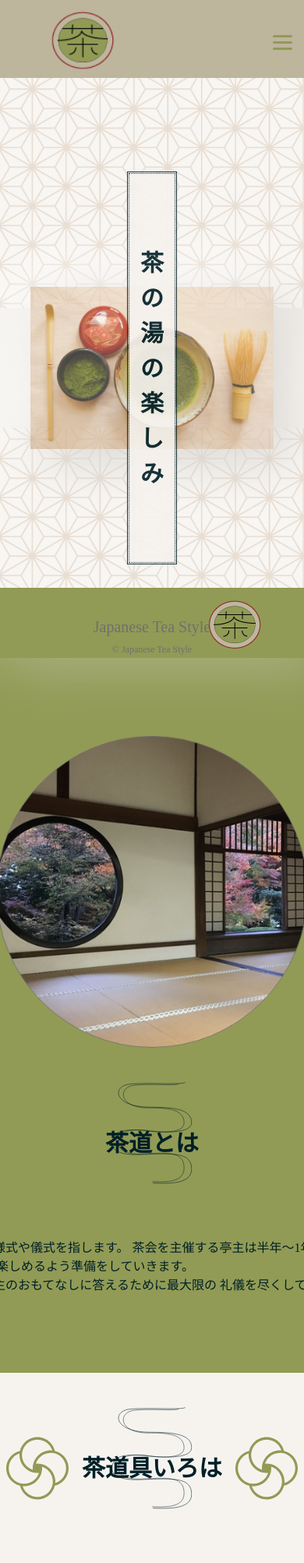
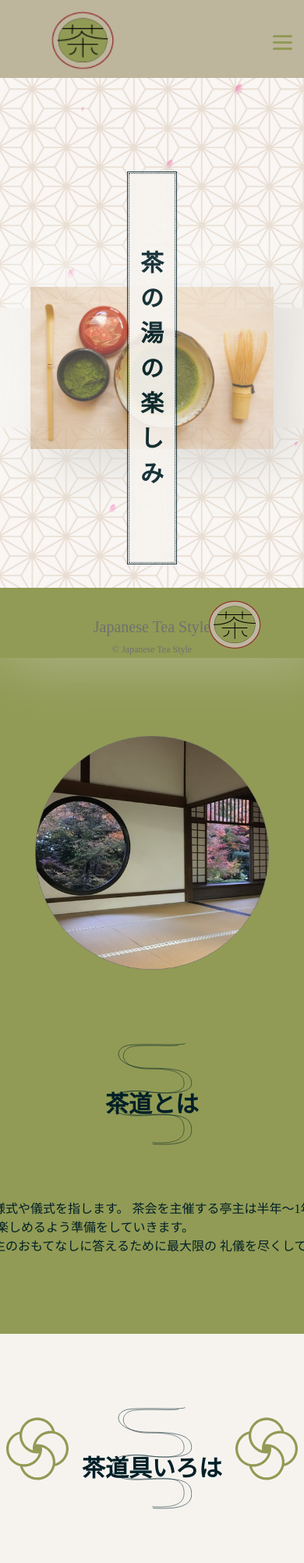
Before and after one commit to satokofuwa/tea, a PHP site: page / in a window 390 px wide; the page is wider, and only the part inside the window is pictured. Shown: the top 2005 px of that part at 78% size. Run offline with PHP 8.4, Linux system fonts and the light colour scheme; some libraries are stand-ins or nearby versions; some web fonts are replaced.

Commit message:
sweet-list 画像サイズ変更

```diff
--- a/css/style.css
+++ b/css/style.css
@@ -233,7 +233,7 @@
   /* font-family: HannariMincho; */
   font-family: aoyagireisyosimo_otf;
   font-weight: bold;
-  margin-top: 100px;
+  margin-top: 150px;
   margin-bottom:100px;
   z-index:10;
 
@@ -387,7 +387,8 @@
   grid-template-rows: 800px;
   grid-gap: 80px;
   padding-top: 100px;
-  background: #F6F3EF;
+  /* background: #F6F3EF; */
+
   position: relative;
 }
 .sub-area{
@@ -412,6 +413,8 @@
   /* 外側の線と内側の線の空き具合を調整*/
   font-size: 40px;
   z-index: 100;
+  background-color:#F6F3EF;
+
 }
 
 .mv-main {
@@ -476,18 +479,12 @@
   }
   .mv-main{
     opacity: .7;
-
-
   }
   .mv-sub {
-
     width: 100%;
-
   }
   .mv-sub2{
-
     width: 100%;
-
   }
   }
   /* 茶道とは */
@@ -502,14 +499,16 @@
   justify-content:center;
   align-items: center;
   }
-.about-img {
-  width: 400px;
+
+.about-window {
+  max-width: 400px;
+  max-height: 400px;
   margin-top: 100px;
 }
-
-.about-img img {
-  width: 100%;
-  height: auto;
+.about-window_img {
+  max-width: 400px;
+  max-height: 400px;
+  margin: 0 auto;
 }
 @media screen and (max-width: 768px) {
   #about {
@@ -523,6 +522,9 @@
   }
   p.explain {
    font-size: 16px;
+  }
+  .about-window_img {
+    max-width: 300px;
   }
 
 }
@@ -819,10 +821,10 @@
   }
   .sweets-list {
     display: grid;
-    grid-template-columns: 150px 150px;
+    grid-template-columns: 200px 200px;
     /*幅150pxの列が２列できた */
-    grid-template-rows: 100px 100px 100px ;
-    grid-gap: 20px;
+    grid-template-rows: 140px 140px 140px ;
+    grid-gap: 80px;
   }
 .table-container {
   display: grid;
--- a/index.html
+++ b/index.html
@@ -68,6 +68,7 @@
   </header>
 
   <div class="mv-area">
+
     <h1 class="sub-area_sp">茶の湯の楽しみ</h1>
 
     <div class="sub-area">
@@ -78,16 +79,17 @@
         height="480"
         alt="JapaneseTeaStyle" class="mv-main">
         <img src="img/lattice.jpg" alt=""  class="mv-sub2">
+
       </div>
+      <div id="particles-js"  style="background-color:#F6F3EF;"></div>
 
-    <div id="particles-js"  style="background-color:#F6F3EF;"></div>
 
   </div>
 
   <section id="about">
     <div class="about-content">
-      <div class="about-img">
-        <img src="img/autumnal-leaves-g534b6cf16_640.png" alt="rectangle shape">
+      <div class="about-window">
+        <img src="img/autumnal-leaves-g534b6cf16_640.png" alt="about-window" class="about-window_img">
       </div>
       <h1>茶道とは
          <img src="img/flow-icon.png" alt="flow-icon" class="flow-icon">
@@ -339,6 +341,7 @@
 <script type="text/javascript" src="js/flip.js"></script>
 
 </body>
+
 <footer class="footer-area">
   <div class="inner">
     <div class="footer-logo">
```
